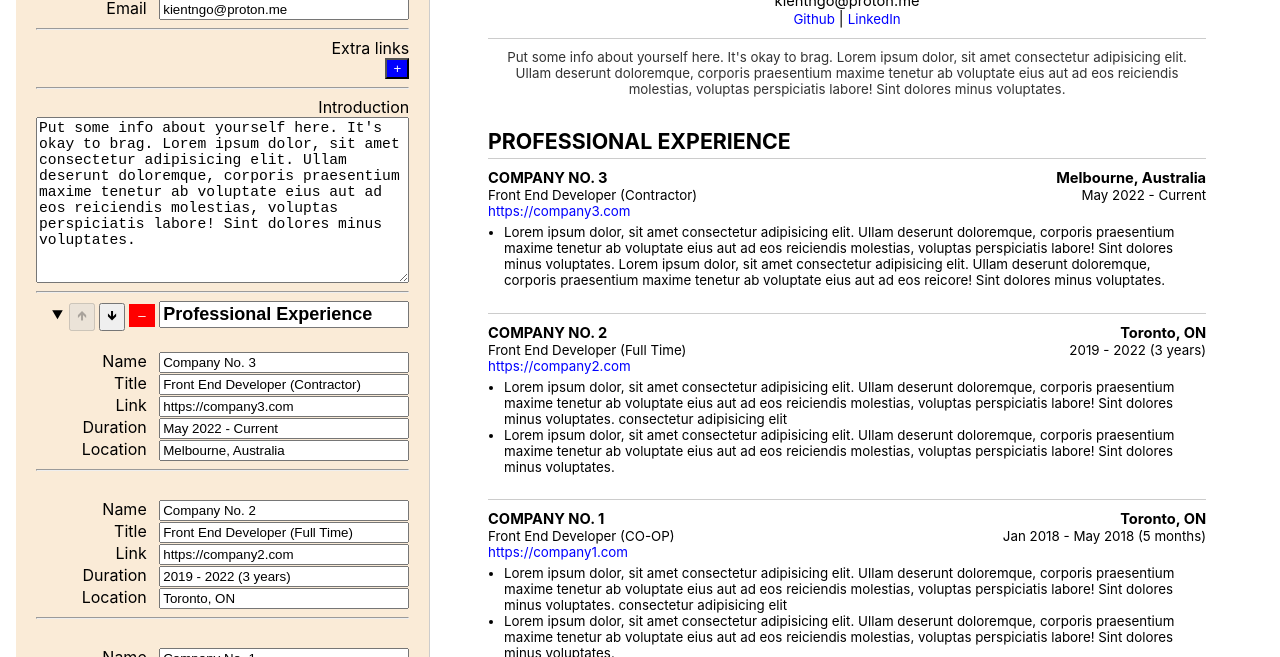
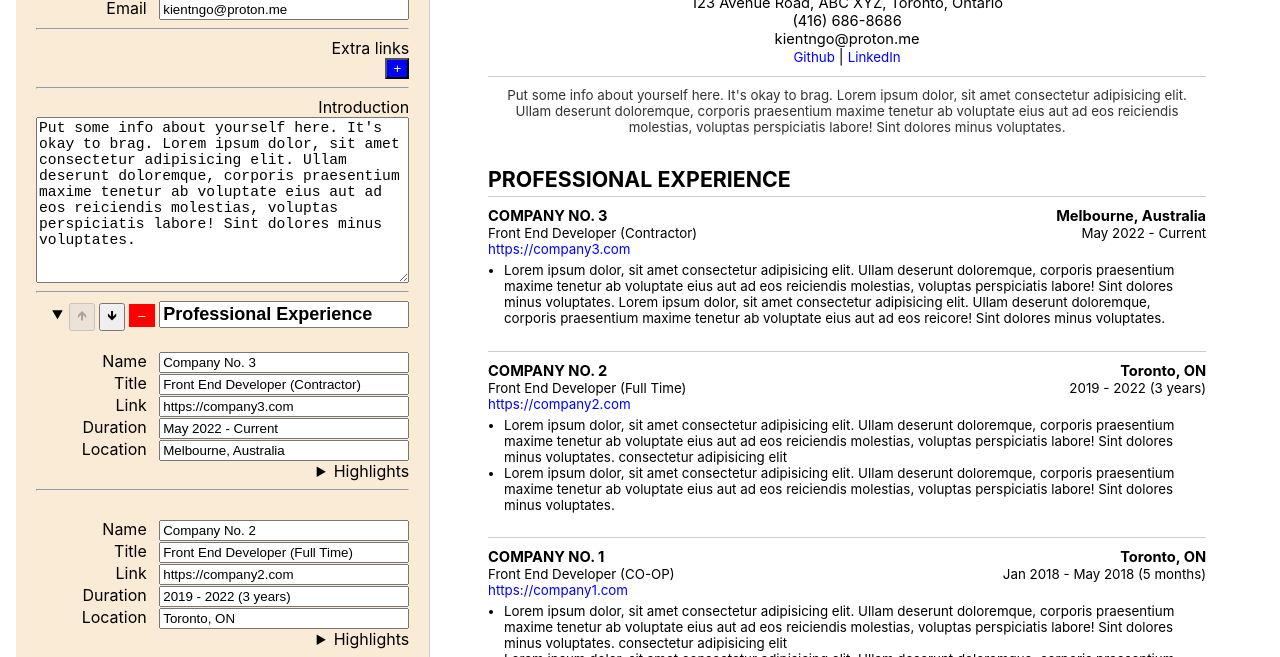
Before and after one commit to kien-ngo/vanillajs-resume-builder, a plain HTML site: page index.html in a window 1280 px wide. Shown: the part 143-800 px from the top of the page. Drawn offline with Linux system fonts and the light colour scheme.

Commit message:
Update code

```diff
--- a/index.html
+++ b/index.html
@@ -11,15 +11,15 @@
             <span id="printBtn">Print</span>
         </div>
         <div class="InputItem">
-          <label for="input_fullName">Full Name</label>
+          <label>Full Name</label>
           <input id="input_fullName" type="text" class="textInput" dataTarget="preview_fullName"/>
         </div>
         <div class="InputItem">
-          <label for="input_address">Address</label>
+          <label>Address</label>
           <input id="input_address" type="text" class="textInput" dataTarget="preview_address"/>
         </div>
         <div class="InputItem">
-          <label for="input_phoneNumber">Phone number</label>
+          <label>Phone number</label>
           <input id="input_phoneNumber" type="tel" class="textInput" dataTarget="preview_phoneNumber"/>
         </div>
         <div class="InputItem">
@@ -51,9 +51,9 @@
         <div class="Preview">
           <div><h3 id="preview_fullName"></h3></div>
           <div class="Contact">
-            <div>
-              <span id="preview_address"></span><br />
-              <span id="preview_phoneNumber"></span><br />
+            <div class="infoContainer">
+              <span id="preview_address"></span>
+              <span id="preview_phoneNumber"></span>
               <span id="preview_email"></span>
             <div id="preview_extraLinks"></div>
           </div>
--- a/main.js
+++ b/main.js
@@ -9,13 +9,11 @@ const preview_phoneNumber = document.getElementById('preview_phoneNumber');
 const preview_email = document.getElementById('preview_email');
 const preview_intro = document.getElementById('preview_intro');
 const preview_extraLinks = document.getElementById('preview_extraLinks');
-const EditorContainer = document.getElementById('EditorContainer');
-
+const attrs = ['name', 'title', 'link', 'duration', 'location'];
 const loadData = async () => {
     const data = await fetch('./resume.json').then(res => res.json());
     initiateValues(data);
 }
-
 const debounce = (func, wait, immediate) => {
     let timeout;
     return function () {
@@ -30,7 +28,6 @@ const debounce = (func, wait, immediate) => {
         if (callNow) func.apply(context, args);
     };
 };
-
 const initiateValues = (data) => {
     input_fullName.value = data.name;
     input_address.value = data.contact.address;
@@ -43,7 +40,6 @@ const initiateValues = (data) => {
     preview_phoneNumber.textContent = data.contact.phone;
     preview_email.textContent = data.contact.email;
     preview_intro.textContent = data.intro;
-    //------------------------------------------------
     if (data.extraLinks && data.extraLinks.length) {
         const htmlString = data.extraLinks.map((item, index) => {
             let str = `<a href=${item.link} target="_blank" class="link">
@@ -54,39 +50,37 @@ const initiateValues = (data) => {
         }).join('');
         preview_extraLinks.innerHTML = htmlString;
     }
-    //------------------------------------------------
     if (data.sections && data.sections.length) {
         populateSectionsForResumeContent(data.sections);
         populateSectionsForEditorContent(data.sections);
     }
 }
-
 const onKeyUp = (element) => {
     const targetId = element.getAttribute('dataTarget');
     const target = document.getElementById(targetId);
     if (!target) return;
     target.textContent = element.value;
+    if (target.classList.contains('link')) target.href = element.value;
 }
-
 const populateSectionsForResumeContent = (sections) => {
     const htmlString = sections.map((section, index) => {
-        const content = section.items.map(subItem => {
+        const content = section.items.map((subItem, subIndex) => {
             const lis = subItem.highlights.map(str => {
                 if (!str) return '';
                 return `<li>${str}</li>`
             }).join('');
             const ul = lis ? `<ul class="Highlights">${lis}</ul>` : '';
-            const anchor = (subItem.link) ? `<a href="${subItem.link}" target="_blank" class="link">${subItem.link}</a>` : '';
-            const location = (subItem.location) ? `<p>${subItem.location}</p>` : '';
-            const duration = (subItem.duration) ? `<p>${subItem.duration}</p>` : '';
+            const anchor = (subItem.link) ? `<a id="preview_link_${index}_${subIndex}" href="${subItem.link}" target="_blank" class="link">${subItem.link}</a>` : '';
+            const location = (subItem.location) ? `<p id="preview_location_${index}_${subIndex}">${subItem.location}</p>` : '';
+            const duration = (subItem.duration) ? `<p id="preview_duration_${index}_${subIndex}">${subItem.duration}</p>` : '';
             const _htmlString = `
                 <div class="BorderTop Item">
                     <div class="ItemTitle">
-                        <p>${subItem.name}</p>
+                        <p id="preview_name_${index}_${subIndex}">${subItem.name}</p>
                         ${location}
                     </div>
                     <div class="ItemSubTitle">
-                        <p>${subItem.title}</p>
+                        <p id="preview_title_${index}_${subIndex}">${subItem.title}</p>
                         ${duration}
                     </div>
                     ${anchor}
@@ -108,37 +102,42 @@ const populateSectionsForResumeContent = (sections) => {
     }).join('');
     preview_intro.insertAdjacentHTML('afterend', htmlString);
 }
-
-const populateAccordionContent = (items) => {
-    const htmlString = items.map(item => {
+const getInputItemContainer = (htmlString) => {
+    return `
+        <div class="InputItem">
+            ${htmlString}
+        </div>
+    `;
+}
+const capitalizeFirstLetter = (str) => {
+    return str.charAt(0).toUpperCase() + str.slice(1);
+}
+const populateAccordionTextInput = (attrName, item, index, subIndex) => {
+    return `
+        <label>${capitalizeFirstLetter(attrName)}</label>
+        <input
+            id="input_${attrName}_${subIndex}"
+            dataTarget="preview_${attrName}_${index}_${subIndex}"
+            class="textInput"
+            value="${item[attrName] ? item[attrName] : ''}"/>
+    `;
+}
+const populateAccordionContent = (index, items) => {
+    const htmlString = items.map((item, subIndex) => {
+        const inputContainers = attrs.map(
+            attr => getInputItemContainer(populateAccordionTextInput(attr, item, index, subIndex))
+        ).join('');
         return `
             <br/>
-            <div class="InputItem">
-                <label for="">Name</label>
-                <input id="" class="textInput" value="${item.name ? item.name : ''}"/>
-            </div>
-            <div class="InputItem">
-                <label for="input_fullName">Title</label>
-                <input id="" class="textInput" value="${item.title ? item.title : ''}"/>
-            </div>
-            <div class="InputItem">
-                <label for="input_fullName">Link</label>
-                <input id="" class="textInput" value="${item.link ? item.link : ''}"/>
-            </div>
-            <div class="InputItem">
-                <label for="input_fullName">Duration</label>
-                <input id="" class="textInput" value="${item.duration ? item.duration : ''}"/>
-            </div>
-            <div class="InputItem">
-                <label for="input_fullName">Location</label>
-                <input id="" class="textInput" value="${item.location ? item.location : ''}"/>
-            </div>
+            ${inputContainers}
+            <details class="HighlightAccordion">
+                <summary>Highlights</summary>
+            </details>
             <hr/>
         `;
     }).join('');
     return htmlString;
 }
-
 const populateReorderButton = (index, val, text, className, idPrefix) => {
     return `
         <button
@@ -150,7 +149,6 @@ const populateReorderButton = (index, val, text, className, idPrefix) => {
             ${text}
         </button>`;
 }
-
 const populateSectionsForEditorContent = (sections) => {
     const htmlString = sections.map((section, index) => {
         const upBtn = populateReorderButton(index, 0, '🡹', 'moveUpBtn', 'upBtn');
@@ -175,14 +173,13 @@ const populateSectionsForEditorContent = (sections) => {
                 />
             </summary>
             <div class="AccordionContent">
-                ${populateAccordionContent(section.items)}
+                ${populateAccordionContent(index, section.items)}
             </div>
         </details>`;
         return accordion;
     }).join('');
-    EditorContainer.insertAdjacentHTML('beforeend', htmlString);
+    document.getElementById('EditorContainer').insertAdjacentHTML('beforeend', htmlString);
 }
-
 const swapElements = (obj1, obj2) => {
     const temp = document.createElement("div");
     obj1.parentNode.insertBefore(temp, obj1);
@@ -190,7 +187,6 @@ const swapElements = (obj1, obj2) => {
     temp.parentNode.insertBefore(obj2, temp);
     temp.parentNode.removeChild(temp);
 }
-
 const deleteSection = (element) => {
     const targetId = element.getAttribute('dataTarget');
     const target = document.getElementById(targetId);
@@ -201,7 +197,6 @@ const deleteSection = (element) => {
     if (!parent) return;
     parent.parentNode.removeChild(parent);
 }
-
 const reorderSectionList = (btn, queryClass, value) => {
     const accordions = getSectionAccordions();
     for (let i = 0; i < accordions.length; i++) {
@@ -220,7 +215,6 @@ const reorderSectionList = (btn, queryClass, value) => {
         return;
     }
 }
-
 const updateUpDownButtonStates = () => {
     const newList = getSectionAccordions();
     newList.forEach((ele, index) => {
@@ -228,36 +222,25 @@ const updateUpDownButtonStates = () => {
         ele.querySelector('.moveDownBtn').disabled = (index === newList.length - 1) ? true : false;
     });
 }
-
 const getSectionAccordions = () => {
     const elements = Array.from(document.getElementsByClassName('SectionAccordion'));
     return elements;
 }
-
-document.addEventListener('DOMContentLoaded', () => {
 loadData().then(() => {
     Array.from(document.getElementsByClassName('textInput')).forEach(ele => {
-            ele.onkeyup = (event) => {
-                debounce(onKeyUp(ele), 500);
-            }
+        ele.onkeyup = () => debounce(onKeyUp(ele), 300);
     });
-
     Array.from(document.getElementsByClassName('deleteBtn')).forEach(btn => {
         btn.onclick = () => deleteSection(btn);
     });
-
     Array.from(document.getElementsByClassName('moveDownBtn')).forEach(btn => {
         btn.onclick = () => reorderSectionList(btn, '.moveDownBtn', 1);
     });
-
     Array.from(document.getElementsByClassName('moveUpBtn')).forEach(btn => {
         btn.onclick = () => reorderSectionList(btn, '.moveUpBtn', -1);
     });
-
     document.getElementById('printBtn').onclick = () => printResume();
 });
-});
-
 const printResume = () => {
     const printContents = document.querySelector('.Preview').innerHTML;
     const originalContents = document.body.innerHTML;
--- a/styles.css
+++ b/styles.css
@@ -64,7 +64,7 @@ hr {
 .Preview {
   width: 210mm;
   min-height: 297mm;
-  padding: 1cm;
+  padding: 2cm 1cm;
   margin-left: auto;
   margin-right: auto;
 }
@@ -203,3 +203,14 @@ hr {
 #printBtn:hover {
     text-decoration: underline;
 }
+@page {
+  margin-top: 0;
+  margin-bottom: 0;
+}
+.HighlightAccordion > summary {
+  text-align: right;
+}
+.infoContainer {
+  display: flex;
+  flex-direction: column;
+}
```
Lines whose indentation alone changed are shown as unchanged.
